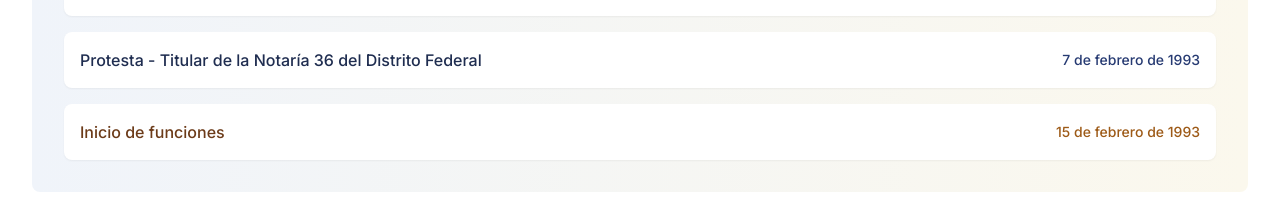
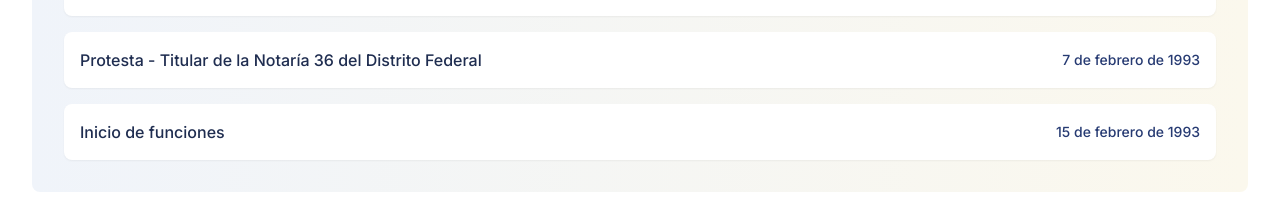
Before and after one commit to Delibes81/not36v2, a React (Vite) app: page /notario in a window 1280 px wide. Shown: the part 2450-2660 px from the top of the page. Built offline with nearby package versions, Linux system fonts and the light colour scheme.

Commit message:
cambio letras protesta

```diff
--- a/src/components/pages/NotaryCV.tsx
+++ b/src/components/pages/NotaryCV.tsx
@@ -234,8 +234,8 @@ const NotaryCV: React.FC = () => {
                 </div>
 
                 <div className="flex justify-between items-center p-4 bg-white rounded-lg shadow-sm">
-                  <span className="font-medium text-gold-900">Inicio de funciones</span>
-                  <span className="text-sm text-gold-700 font-medium">15 de febrero de 1993</span>
+                  <span className="font-medium text-primary-900">Inicio de funciones</span>
+                  <span className="text-sm text-primary-700 font-medium">15 de febrero de 1993</span>
                 </div>
               </div>
             </div>
```
